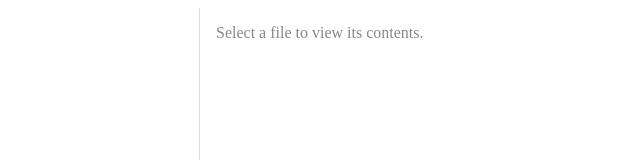
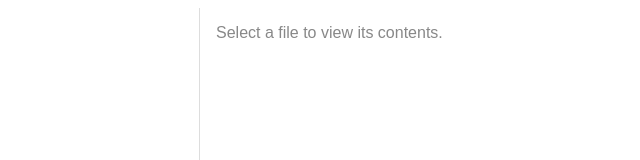
Before and after one commit to eaglstun/mote.ericeaglstun.com, a React (Vite) app: page / in a window 1280 px wide. Shown: the top 160 px of the page, without its empty margins (69-709 px from the left). Built offline with nearby package versions, Linux system fonts and the light colour scheme.

Commit message:
move styles to css file

```diff
--- /dev/null
+++ b/src/App.css
@@ -0,0 +1,58 @@
+html {
+  font-family: sans-serif;
+}
+
+.app {
+  display: flex;
+  height: 100vh;
+}
+
+.app__sidebar {
+  width: 260px;
+  border-right: 1px solid #ddd;
+  flex-shrink: 0;
+  overflow-y: auto;
+}
+
+.app__content {
+  flex: 1;
+  overflow-y: auto;
+}
+
+/* FileTree */
+.file-tree {
+  padding: 16px;
+  overflow-y: auto;
+}
+
+.file-tree__list {
+  list-style: none;
+  padding: 0;
+  margin: 0;
+}
+
+.file-tree__children {
+  list-style: none;
+  padding-left: 16px;
+}
+
+.file-tree__toggle,
+.file-tree__file {
+  cursor: pointer;
+  user-select: none;
+}
+
+.file-tree__file--active {
+  font-weight: bold;
+}
+
+/* MarkdownViewer */
+.markdown-viewer {
+  padding: 16px;
+  overflow-y: auto;
+}
+
+.markdown-viewer--empty {
+  padding: 16px;
+  color: #888;
+}
--- a/src/App.jsx
+++ b/src/App.jsx
@@ -1,6 +1,7 @@
-import React, { useState, useEffect, useCallback } from 'react';
+import { useState, useEffect, useCallback } from 'react';
 import FileTree from './components/FileTree';
 import MarkdownViewer from './components/MarkdownViewer';
+import './App.css';
 
 function filePathFromUrl() {
   const path = window.location.pathname.replace(/^\//, '');
@@ -22,11 +23,11 @@ function App() {
   }, []);
 
   return (
-    <div style={{ display: 'flex', height: '100vh' }}>
-      <div style={{ width: 260, borderRight: '1px solid #ddd', flexShrink: 0, overflowY: 'auto' }}>
+    <div className="app">
+      <div className="app__sidebar">
         <FileTree onSelect={selectFile} selectedFile={selectedFile} />
       </div>
-      <div style={{ flex: 1, overflowY: 'auto' }}>
+      <div className="app__content">
         <MarkdownViewer filePath={selectedFile} />
       </div>
     </div>
--- a/src/components/FileTree.jsx
+++ b/src/components/FileTree.jsx
@@ -1,4 +1,4 @@
-import React, { useState, useEffect } from 'react';
+import { useState, useEffect } from 'react';
 
 function DirectoryNode({ node, onSelect, selectedFile }) {
   const containsSelected = selectedFile && selectedFile.startsWith(node.name + '/');
@@ -10,14 +10,11 @@ function DirectoryNode({ node, onSelect, selectedFile }) {
 
   return (
     <li>
-      <span
-        onClick={() => setExpanded(!expanded)}
-        style={{ cursor: 'pointer', userSelect: 'none' }}
-      >
+      <span className="file-tree__toggle" onClick={() => setExpanded(!expanded)}>
         {expanded ? '▼' : '▶'} {node.name}
       </span>
       {expanded && (
-        <ul style={{ listStyle: 'none', paddingLeft: 16 }}>
+        <ul className="file-tree__children">
           {node.children.map((child) => (
             <TreeNode key={child.name} node={child} onSelect={onSelect} selectedFile={selectedFile} />
           ))}
@@ -29,16 +26,11 @@ function DirectoryNode({ node, onSelect, selectedFile }) {
 
 function FileNode({ node, onSelect, selectedFile }) {
   const isActive = selectedFile === node.path;
+  const className = `file-tree__file${isActive ? ' file-tree__file--active' : ''}`;
+
   return (
     <li>
-      <span
-        onClick={() => onSelect(node.path)}
-        style={{
-          cursor: 'pointer',
-          userSelect: 'none',
-          fontWeight: isActive ? 'bold' : 'normal',
-        }}
-      >
+      <span className={className} onClick={() => onSelect(node.path)}>
         📄 {node.name}
       </span>
     </li>
@@ -63,8 +55,8 @@ export default function FileTree({ onSelect, selectedFile }) {
   }, []);
 
   return (
-    <nav style={{ padding: 16, overflowY: 'auto' }}>
-      <ul style={{ listStyle: 'none', padding: 0, margin: 0 }}>
+    <nav className="file-tree">
+      <ul className="file-tree__list">
         {tree.map((node) => (
           <TreeNode key={node.name} node={node} onSelect={onSelect} selectedFile={selectedFile} />
         ))}
--- a/src/components/MarkdownViewer.jsx
+++ b/src/components/MarkdownViewer.jsx
@@ -1,4 +1,4 @@
-import React, { useState, useEffect } from 'react';
+import { useState, useEffect } from 'react';
 import Markdown from 'react-markdown';
 
 export default function MarkdownViewer({ filePath }) {
@@ -17,14 +17,14 @@ export default function MarkdownViewer({ filePath }) {
 
   if (!filePath) {
     return (
-      <div style={{ padding: 16, color: '#888' }}>
+      <div className="markdown-viewer--empty">
         Select a file to view its contents.
       </div>
     );
   }
 
   return (
-    <div style={{ padding: 16, overflowY: 'auto' }}>
+    <div className="markdown-viewer">
       <Markdown>{content}</Markdown>
     </div>
   );
```
